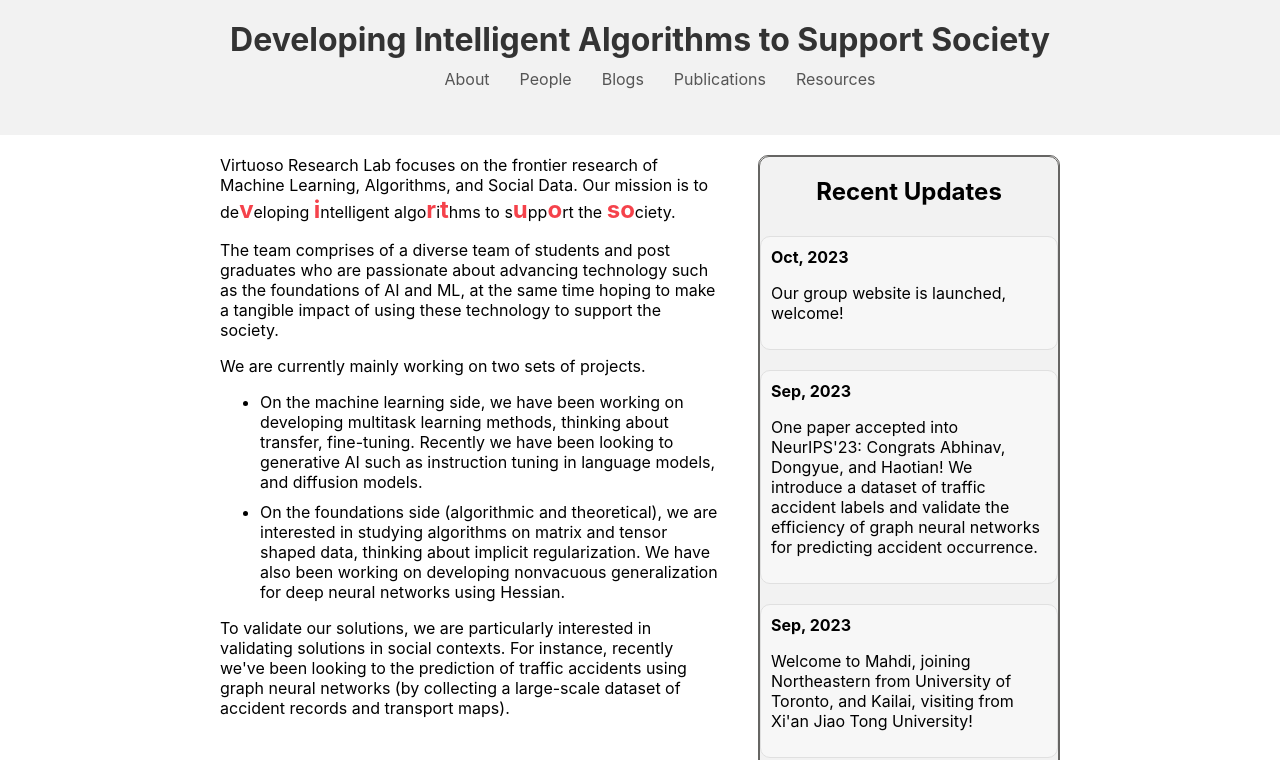
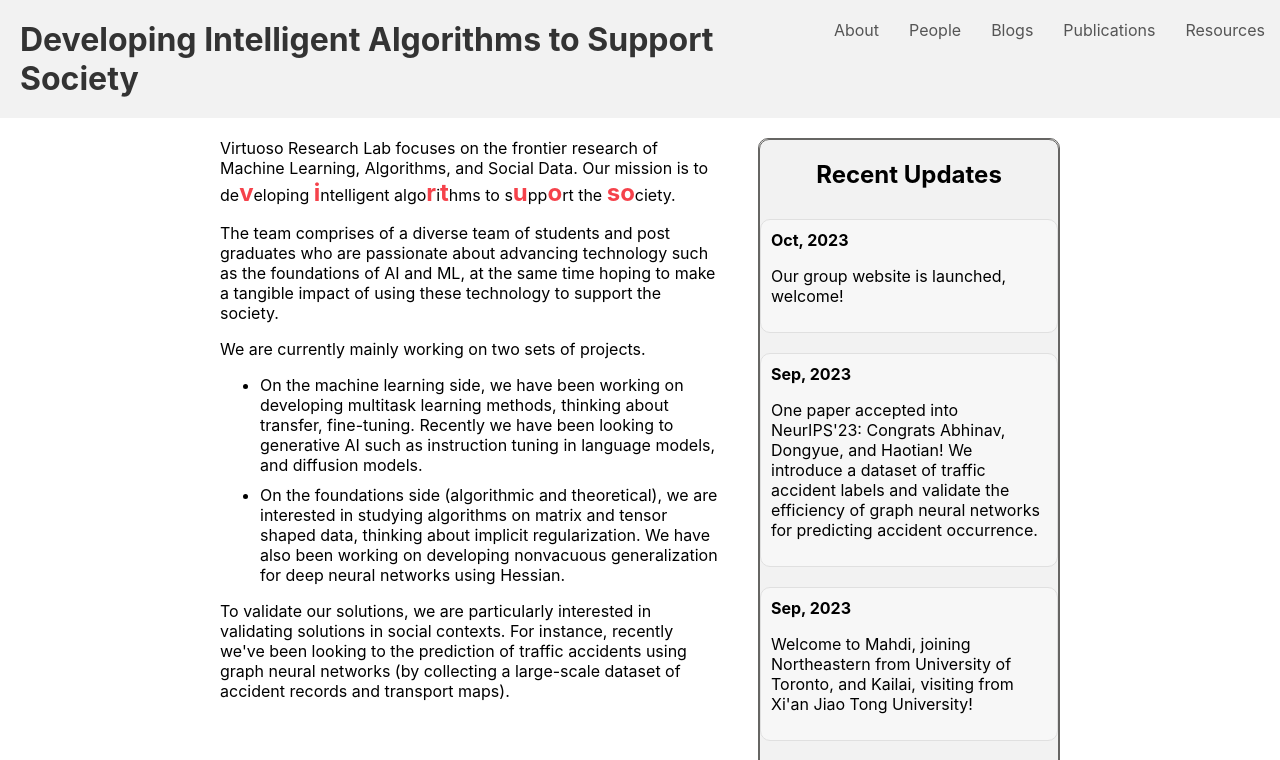
Before and after one commit to VirtuosoResearch/virtuosoresearch.github.io, a React (Create React App) app in the folder virtuoso_research/: page / in a window 1280 px wide. Shown: the top 760 px of the page. Built offline with nearby package versions, Linux system fonts and the light colour scheme.

Commit message:
Improve header and hide scrollbar

```diff
--- /dev/null
+++ b/virtuoso_research/src/App.css
@@ -0,0 +1,6 @@
+/* App.css */
+
+/* Hide the scrollbar in the entire document so the header isn't offset for some pages.*/
+body::-webkit-scrollbar {
+    display: none;
+}
--- a/virtuoso_research/src/App.tsx
+++ b/virtuoso_research/src/App.tsx
@@ -11,6 +11,7 @@ import Resources from './Resources';
 
 import HealthcareBlog from './blogs/Healthcare';
 import QuantamBlog from './blogs/Quantam';
+import './App.css'
 
 const App: React.FC = () => {
   return (
--- a/virtuoso_research/src/Header.css
+++ b/virtuoso_research/src/Header.css
@@ -2,8 +2,17 @@
 
 .header {
     background-color: #f2f2f2;
-    text-align: center;
-    padding: 20px 0;
+    padding: 20px 0; /*Padding from top of page*/
+    padding-left: 20px; /*Padding from left of page */
+    display: flex;
+    justify-content: space-between;
+}
+
+.header-content {
+    display: flex;
+    align-items: center;
+    max-width: 800px;
+    margin: 0 auto;
 }
 
 .header-title {
@@ -14,14 +23,14 @@
 .nav-list {
     list-style: none;
     display: flex;
-    justify-content: center;
-    margin-top: 10px;
+    margin: 0;
+    padding: 0;
 }
 
 .nav-link {
     text-decoration: none;
     color: #555;
-    margin: 0 15px;
+    margin: 0 15px; /*distance between each navigation link*/
     transition: color 0.3s;
 }
 
```
